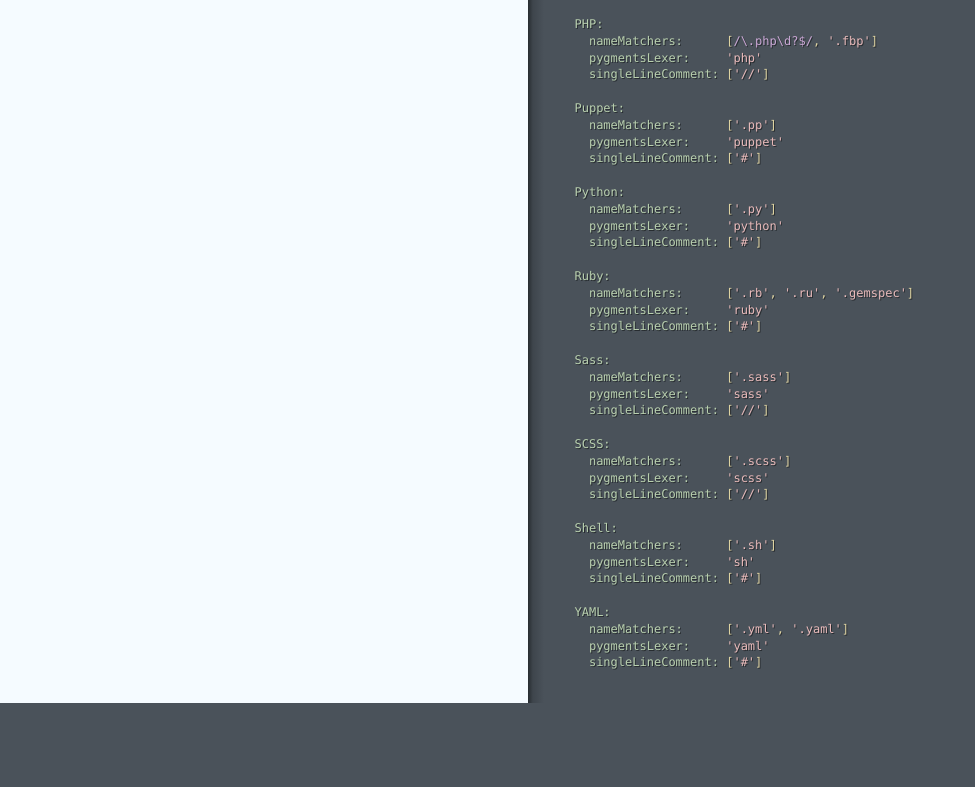
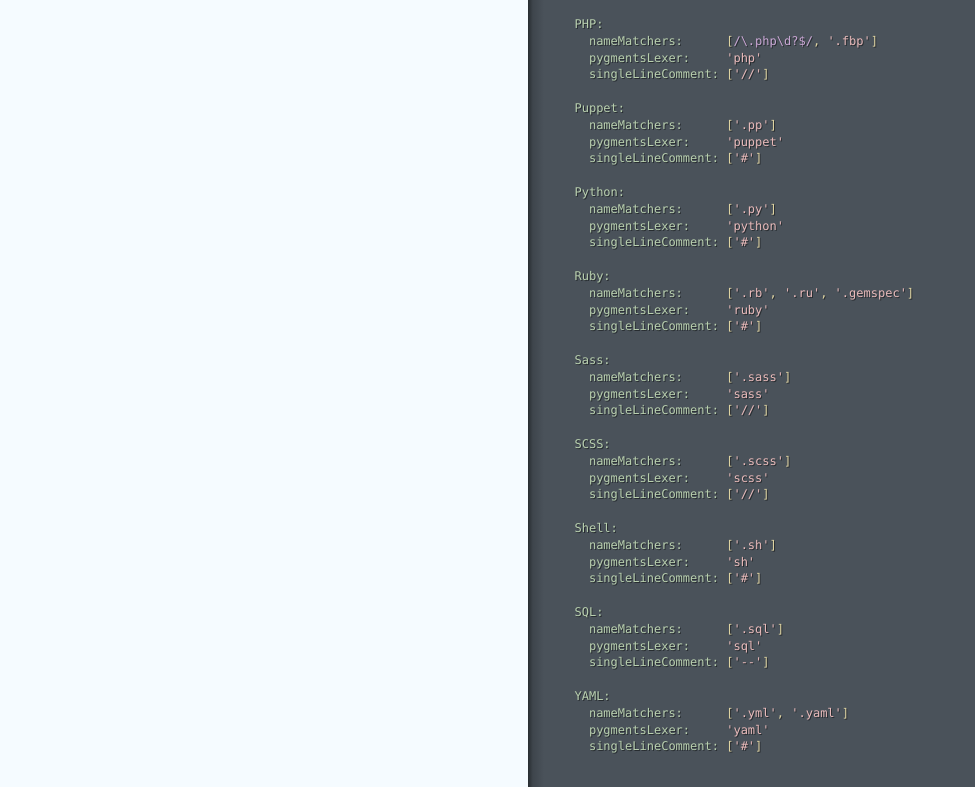
Before and after one commit to nevir/groc, a plain HTML site: page languages.html in a window 1280 px wide. Shown: the part 1223-2010 px from the top of the page, without its empty margins (0-975 px from the left). Before the commit the page ends 1926 px from the top, so only its background shows below. Drawn offline with Linux system fonts and the light colour scheme.

Commit message:
Generated documentation for 59b82db287afec7bcb1cd49d8ac493d6d3d49ebc

```diff
--- a/languages.html
+++ b/languages.html
@@ -98,6 +98,11 @@
     <span class="nv">pygmentsLexer: </span>    <span class="s">&#39;sh&#39;</span>
     <span class="nv">singleLineComment: </span><span class="p">[</span><span class="s">&#39;#&#39;</span><span class="p">]</span>
 
+  <span class="nv">SQL:</span>
+    <span class="nv">nameMatchers: </span>     <span class="p">[</span><span class="s">&#39;.sql&#39;</span><span class="p">]</span>
+    <span class="nv">pygmentsLexer: </span>    <span class="s">&#39;sql&#39;</span>
+    <span class="nv">singleLineComment: </span><span class="p">[</span><span class="s">&#39;--&#39;</span><span class="p">]</span>
+
   <span class="nv">YAML:</span>
     <span class="nv">nameMatchers: </span>     <span class="p">[</span><span class="s">&#39;.yml&#39;</span><span class="p">,</span> <span class="s">&#39;.yaml&#39;</span><span class="p">]</span>
     <span class="nv">pygmentsLexer: </span>    <span class="s">&#39;yaml&#39;</span>
```
